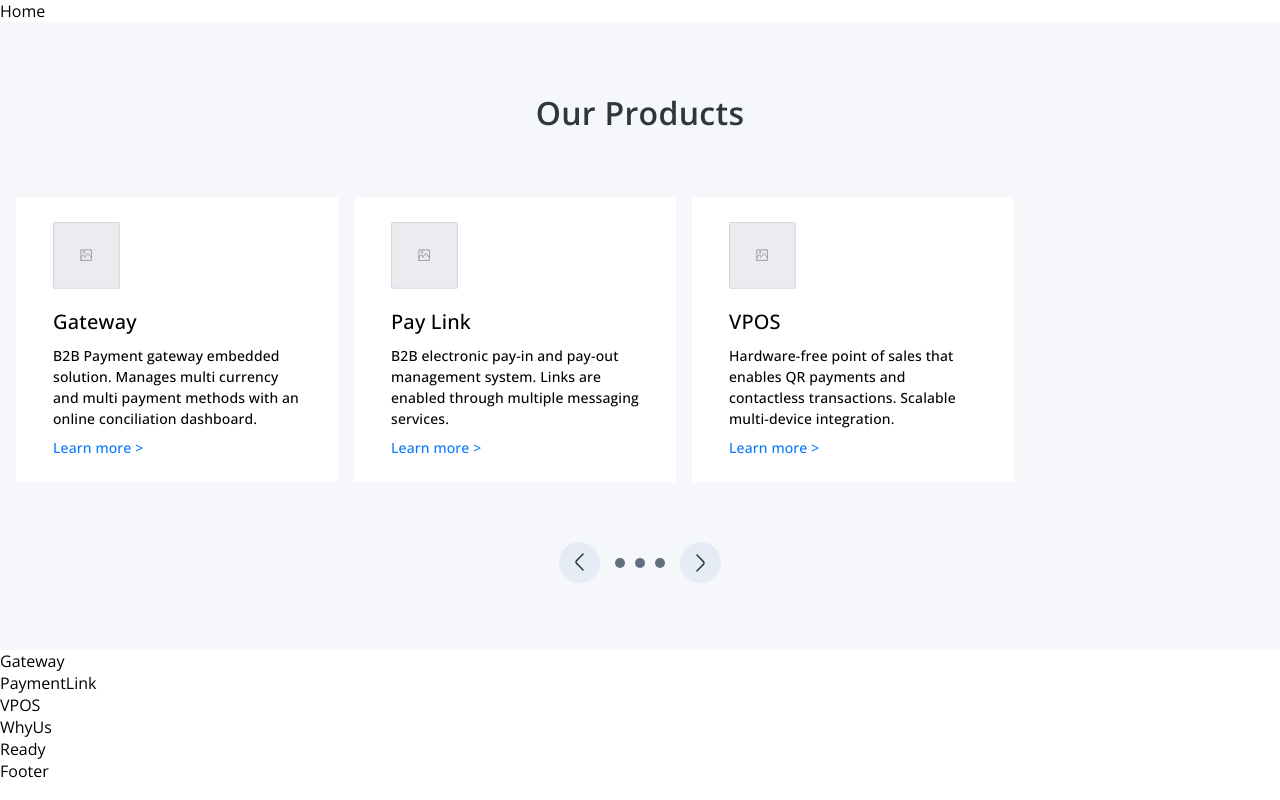
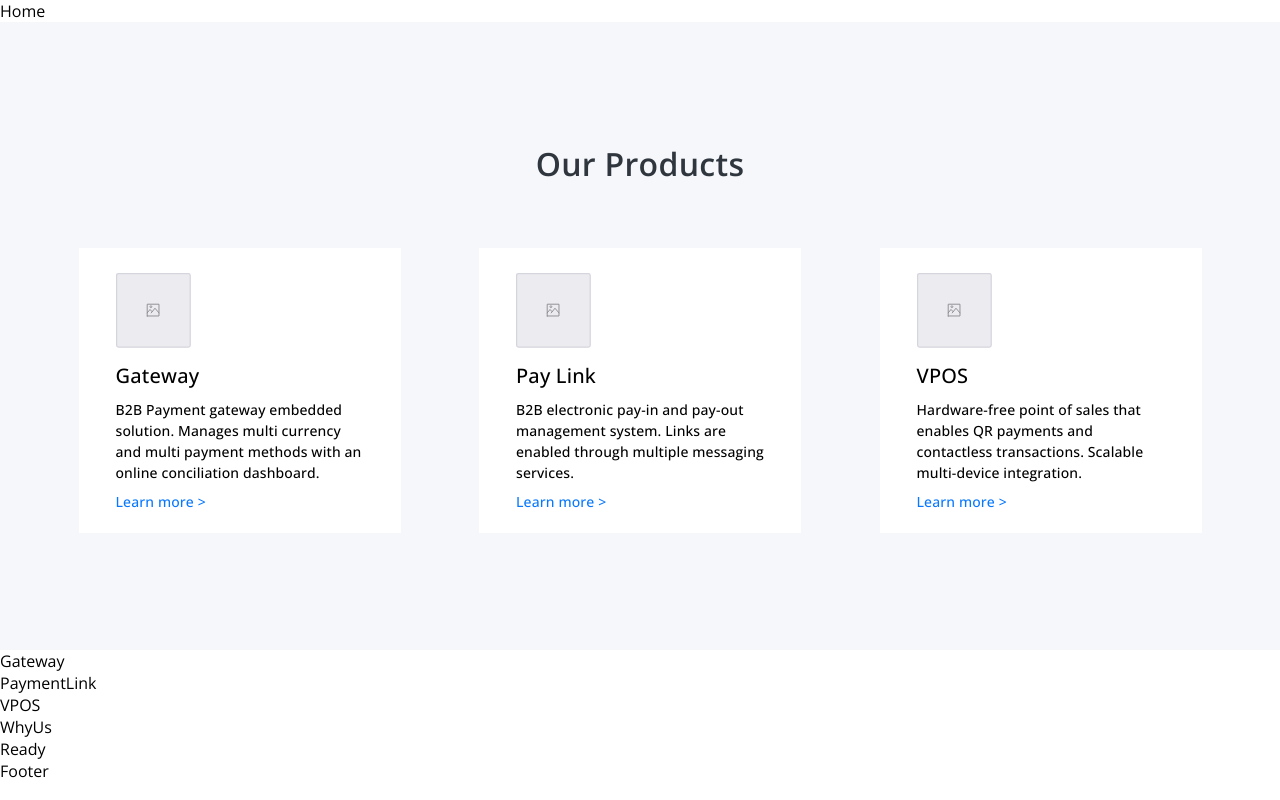
Before and after one commit to rramirezgit/website-luka, a React (Create React App) app: page / in a window 1280 px wide. Built offline with nearby package versions, Linux system fonts and the light colour scheme.

Commit message:
Changed everything to Box from MUI

```diff
--- a/src/components/carousel/carousel.module.css
+++ b/src/components/carousel/carousel.module.css
@@ -2,7 +2,6 @@
     margin-top: 60px;
     overflow-x: scroll;
     scroll-behavior: smooth;
-    width: 100vw;
     padding: 0 8px;
 }
 
--- a/src/components/carousel/index.tsx
+++ b/src/components/carousel/index.tsx
@@ -3,6 +3,7 @@ import clsx from 'clsx'
 import lukaCSS from 'styles/luka.module.css'
 import carouselCSS from './carousel.module.css'
 import carouselArrow from 'assets/carousel-arrow.svg'
+import { Box } from '@mui/material'
 
 interface CarouselProps {
   children: JSX.Element[]
@@ -49,26 +50,73 @@ const Carousel = ({ children }: CarouselProps): JSX.Element => {
     checkViewPort()
   }, [])
   return (
-    <div>
-      <div onScroll={() => checkViewPort()} draggable={false} id='carousel' className={clsx(lukaCSS['flex-row'], carouselCSS.container)}>
+    <Box>
+      <Box
+        onScroll={() => checkViewPort()}
+        draggable={false}
+        id='carousel'
+        className={clsx(lukaCSS['flex-row'], carouselCSS.container)}
+        sx={{
+          alignItems: {
+            md: 'center'
+          },
+          justifyContent: {
+            md: 'space-evenly'
+          },
+          width: {
+            xs: '100vw'
+          },
+          maxWidth: {
+            md: '1400px'
+          }
+        }}
+      >
         {children}
-      </div>
-      <div className={clsx(lukaCSS['flex-row'], lukaCSS['vertical-horizontal-center'], carouselCSS['button-container'])}>
-        <figure className={carouselCSS.figure} onClick={() => clickLeft()}>
-          <img className={clsx(carouselCSS.img, lukaCSS.pointer)} src={carouselArrow} alt={'Back'}/>
-        </figure>
+      </Box>
+      <Box
+        className={clsx(lukaCSS['flex-row'], lukaCSS['vertical-horizontal-center'], carouselCSS['button-container'])}
+        sx={{
+          display: {
+            md: 'none'
+          }
+        }}
+      >
+        <Box
+          component={'figure'}
+          className={carouselCSS.figure}
+          onClick={() => clickLeft()}
+        >
+          <img
+            className={clsx(carouselCSS.img, lukaCSS.pointer)}
+            src={carouselArrow}
+            alt={'Back'}
+          />
+        </Box>
         {
           children.map((child) => {
             return (
-                <div key={child.key} id={`selector-${child.key ?? ''}`} className={clsx(carouselCSS['carousel-selector'], lukaCSS.pointer)}></div>
+                <Box
+                  key={child.key}
+                  id={`selector-${child.key ?? ''}`}
+                  className={clsx(carouselCSS['carousel-selector'], lukaCSS.pointer)}
+                >
+                </Box>
             )
           })
         }
-        <figure className={carouselCSS.figure}>
-          <img className={clsx(carouselCSS['img--invert'], lukaCSS.pointer)} src={carouselArrow} alt={'Forward'} onClick={() => clickRight()}/>
-        </figure>
-      </div>
-    </div>
+        <Box
+          component={'figure'}
+          className={carouselCSS.figure}
+        >
+          <img
+            className={clsx(carouselCSS['img--invert'], lukaCSS.pointer)}
+            src={carouselArrow}
+            alt={'Forward'}
+            onClick={() => clickRight()}
+          />
+        </Box>
+      </Box>
+    </Box>
   )
 }
 
--- a/src/pages/landing/ourProducts/card/card.module.css
+++ b/src/pages/landing/ourProducts/card/card.module.css
@@ -15,6 +15,16 @@
     margin-bottom: 8px !important;
 }
 
+.figure {
+    height:75px;
+    width: 75px;
+}
+
+.img {
+    height: 100%;
+    width: 100%;
+}
+
 .paragraph {
     font-size: 14px !important;
     font-weight: 500 !important;
--- a/src/pages/landing/ourProducts/card/index.tsx
+++ b/src/pages/landing/ourProducts/card/index.tsx
@@ -3,6 +3,7 @@ import placeholder from 'assets/placeholder.svg'
 import cardCSS from './card.module.css'
 import clsx from 'clsx'
 import lukaCSS from 'styles/luka.module.css'
+import { Box } from '@mui/system'
 
 interface Props {
   imageUrl?: string
@@ -13,14 +14,32 @@ interface Props {
 
 const Card = ({ text, imageUrl, title, id }: Props): JSX.Element => {
   return (
-    <div id={id} className={cardCSS.container}>
-      <figure>
-        <img src={ imageUrl ?? placeholder } alt='Placeholder'/>
-      </figure>
-      <Typography className={cardCSS.title}>{title}</Typography>
-      <Typography className={cardCSS.paragraph}>{ text }</Typography>
-      <Typography className={clsx(cardCSS.paragraph, cardCSS['paragraph--blue'], lukaCSS.pointer)}>{'Learn more >'}</Typography>
-    </div>
+    <Box
+      id={id}
+      className={cardCSS.container}
+    >
+      <Box
+        component={'figure'}
+        className={cardCSS.figure}
+      >
+        <img className={cardCSS.img} src={ imageUrl ?? placeholder } alt='Placeholder'/>
+      </Box>
+      <Typography
+        className={cardCSS.title}
+      >
+        {title}
+      </Typography>
+      <Typography
+        className={cardCSS.paragraph}
+      >
+        { text }
+      </Typography>
+      <Typography
+        className={clsx(cardCSS.paragraph, cardCSS['paragraph--blue'], lukaCSS.pointer)}
+      >
+        {'Learn more >'}
+      </Typography>
+    </Box>
   )
 }
 
--- a/src/pages/landing/ourProducts/index.tsx
+++ b/src/pages/landing/ourProducts/index.tsx
@@ -3,7 +3,7 @@ import Card from './card'
 import clsx from 'clsx'
 import ourProductsCSS from './ourProducts.module.css'
 import lukaCSS from 'styles/luka.module.css'
-import { Typography } from '@mui/material'
+import { Box, Typography } from '@mui/material'
 
 interface CardInterface {
   key: string
@@ -30,18 +30,34 @@ const OurProducts = (): JSX.Element => {
     }
   ]
   return (
-    <div className={clsx(ourProductsCSS['ourproducts-container'], lukaCSS['flex-column'], lukaCSS['vertical-horizontal-center'])}>
-      <Typography className={ourProductsCSS.title}>Our Products</Typography>
+    <Box
+      className={
+        clsx(ourProductsCSS['ourproducts-container'],
+          lukaCSS['flex-column'],
+          lukaCSS['vertical-horizontal-center']
+        )
+      }
+    >
+      <Typography
+        className={ourProductsCSS.title}
+      >
+        Our Products
+      </Typography>
       <Carousel>
         {
           cardsInfo.map((card) => {
             return (
-              <Card id={card.key} key={card.key} title={card.title} text={card.text} />
+              <Card
+                id={card.key}
+                key={card.key}
+                title={card.title}
+                text={card.text}
+              />
             )
           })
         }
       </Carousel>
-    </div>
+    </Box>
   )
 }
 
```
